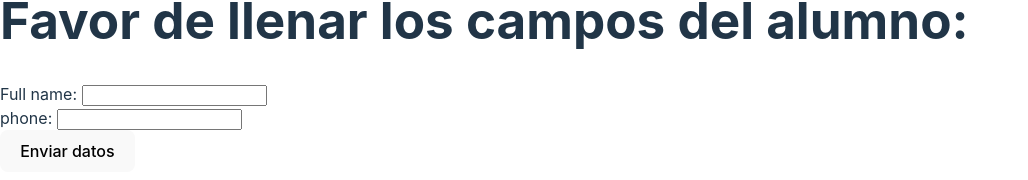
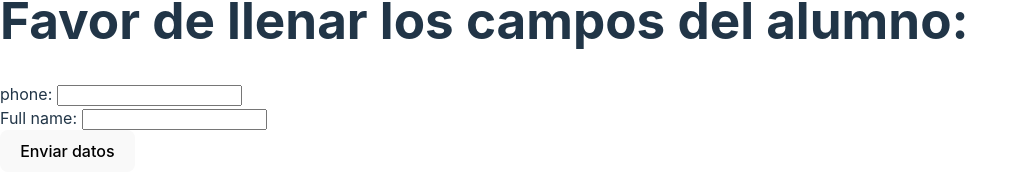
Before and after one commit to ElGonan/HiTec, a React (Vite) app in the folder hitec_register/: page / in a window 1280 px wide. Shown: the part 430-610 px from the top of the page, without its empty margins (0-1028 px from the left). Built offline with nearby package versions, Linux system fonts and the light colour scheme; no server answers; the database is empty.

Commit message:
useSupabaseRead created and working

```diff
--- a/hitec_register/package.json
+++ b/hitec_register/package.json
@@ -19,6 +19,7 @@
     "@eslint/js": "^9.17.0",
     "@types/react": "^18.3.18",
     "@types/react-dom": "^18.3.5",
+    "@types/react-router-dom": "^5.3.3",
     "@vitejs/plugin-react": "^4.3.4",
     "eslint": "^9.17.0",
     "eslint-plugin-react-hooks": "^5.0.0",
--- a/hitec_register/src/App.tsx
+++ b/hitec_register/src/App.tsx
@@ -1,32 +1,17 @@
 import supabase from './supabase/supabaseClient'
 import { useEffect, useState } from 'react'
+import useSupabaseRead from './hooks/useSupabaseRead'
 import { PostgrestError } from '@supabase/supabase-js'
 
 
 
 const App = () => {
-  const [error, setError] = useState<PostgrestError | null | String>(null)
-  const [data, setData] = useState<any[] | null>(null)
+  const [error, setError] = useState<PostgrestError | null | string>(null)
   const [clases, setClases] = useState<any[] | null>(null)
   const [alumno_name, setName] = useState<string>("")
   const [strPhone, setStrPhone] = useState<string>("")
   const [alumno_phone, setPhone] = useState<number>(0)
 
-  const fetchData = async () => {
-    const { data, error } = await supabase
-      .from('alumno')
-      .select()
-
-      if (error) {
-        setError(error)
-        setData(null)
-        console.error('Error fetching data:', error)
-      }
-      if (data) {
-        setData(data)
-        setError(null)
-      }
-  }
 
   const fetchClases = async () => {
     const { data, error } = await supabase
@@ -61,12 +46,12 @@ const App = () => {
       setError("Teléfono inválido")
       return
     }
+    setPhone(parsedPhone)
 
     setError(null)
 
-    setPhone(parsedPhone)
 
-    const estudiante: Student = { alumno_name, alumno_phone: parsedPhone}
+    const estudiante: Student = { alumno_name, alumno_phone}
 
 
     console.log(estudiante)
@@ -95,11 +80,11 @@ const App = () => {
 
   }
 
+  const {data} = useSupabaseRead('alumnos')
+
 
 useEffect(() => {
-
-fetchClases(),
-fetchData()
+fetchClases()
   }, [])
 
   return(
@@ -133,11 +118,11 @@ fetchData()
         <div>
         {error && (<h2>Error: {error?.toString()}</h2>)}
       </div>
+      <label>phone: </label>
+        <input type="text" id="Student_phone" name="phone" value={strPhone} onChange={(e) => setStrPhone(e.target.value)}></input>
+        <br></br>
         <label>Full name: </label>
         <input type="text" id="Student_name" name="Nombre" value={alumno_name} onChange={(e) => setName(e.target.value)}></input>
-        <br></br>
-        <label>phone: </label>
-        <input type="text" id="Student_phone" name="phone" value={strPhone} onChange={(e) => setStrPhone(e.target.value)}></input>
         <br></br>
         <button onClick={(e) => addStudent(e)}>Enviar datos</button>
 
--- /dev/null
+++ b/hitec_register/src/hooks/useSupabaseRead.tsx
@@ -0,0 +1,29 @@
+import supabase from '../supabase/supabaseClient'
+import { useState } from 'react'
+import { PostgrestError } from '@supabase/supabase-js'
+
+const useSupabaseRead = (table: string) => {
+  const [error, setError] = useState<PostgrestError | null>(null)
+  const [data, setData] = useState<any[] | null>(null)
+
+  const fetchData = async () => {
+    const { data, error } = await supabase
+      .from(table)
+      .select()
+
+    if (error) {
+      setError(error)
+      setData(null)
+      console.error('Error fetching data:', error)
+    }
+
+    if (data) {
+      setData(data)
+      setError(null)
+    }
+  }
+
+  return { data, error, fetchData }
+}
+
+  export default useSupabaseRead
```
Also changed, not shown: hitec_register/src/pages/Login.tsx (added, +7 -0 lines), 1 other file (tests, documents, lock files or other folders).
